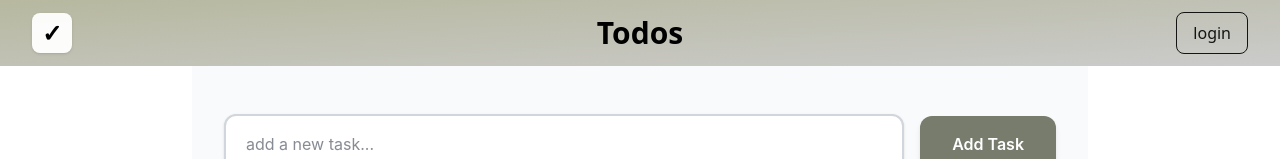
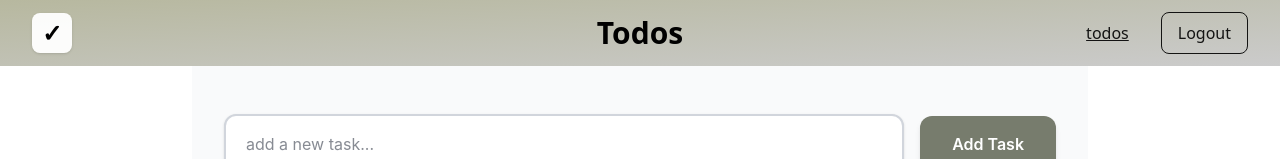
Before and after one commit to MahraibFatima/todo-mern, a React (Vite) app in the folder frontend/: page / in a window 1280 px wide. Shown: the top 159 px of the page. Built offline with nearby package versions, Linux system fonts and the light colour scheme.

Commit message:
feat: Update Navbar component to include dynamic login/logout links based on authentication state

```diff
--- a/frontend/src/component/Navbar.jsx
+++ b/frontend/src/component/Navbar.jsx
@@ -1,8 +1,9 @@
 import { Link } from "react-router-dom"
+
 const Navbar = () => {
+  const isLoggedIn = true; // Replace with actual login state logic
   return (
     <nav className="relative overflow-hidden">
-      {/* Gradient background */}
       <div className="absolute inset-0 bg-gradient-to-br from-[#B7B89F] to-[#CBCBCB]"></div>
 
       <div className="relative px-4 py-3 md:px-8 ">
@@ -15,8 +16,10 @@ const Navbar = () => {
           </button>
 
           <div className="flex items-center gap-3">
-            <Link className="w-9 h-9 md:w-10 md:h-10 bg-white/95 rounded-lg flex items-center
-                          justify-center text-xl md:text-2xl font-bold shadow-sm" to="/">
+            <Link
+              className="w-9 h-9 md:w-10 md:h-10 bg-white/95 rounded-lg flex items-center justify-center text-xl md:text-2xl font-bold shadow-sm"
+              to="/"
+            >
               ✓
             </Link>
           </div>
@@ -26,12 +29,30 @@ const Navbar = () => {
               Todos
             </h1>
           </div>
-<div className="flex items-center gap-4">
-  <Link className="text-black/90 rounded border text-sm md:text-base font-medium hidden md:block rounded-lg px-4 py-2 hover:bg-gray-200 cursor-pointer transition-colors"
-    to="/auth">
-  login
-</Link>
-</div>
+
+          <div className="flex items-center gap-4">
+            <Link
+              className="text-black/90 underline bold text-sm md:text-base font-medium hidden md:block rounded-lg px-4 py-2 hover:bg-gray-200 cursor-pointer transition-colors"
+              to="/todo"
+            >
+              todos
+            </Link>
+             {!isLoggedIn ? (
+              <Link
+                className="text-black/90 rounded border text-sm md:text-base font-medium hidden md:block rounded-lg px-4 py-2 hover:bg-gray-200 cursor-pointer transition-colors"
+                to="/login"
+              >
+                Login
+              </Link>
+            ) : (
+              <Link
+                className="text-black/90 rounded border text-sm md:text-base font-medium hidden md:block rounded-lg px-4 py-2 hover:bg-gray-200 cursor-pointer transition-colors"
+                to="/logout"
+              >
+                Logout
+              </Link>
+            )}
+          </div>
         </div>
       </div>
     </nav>
```
